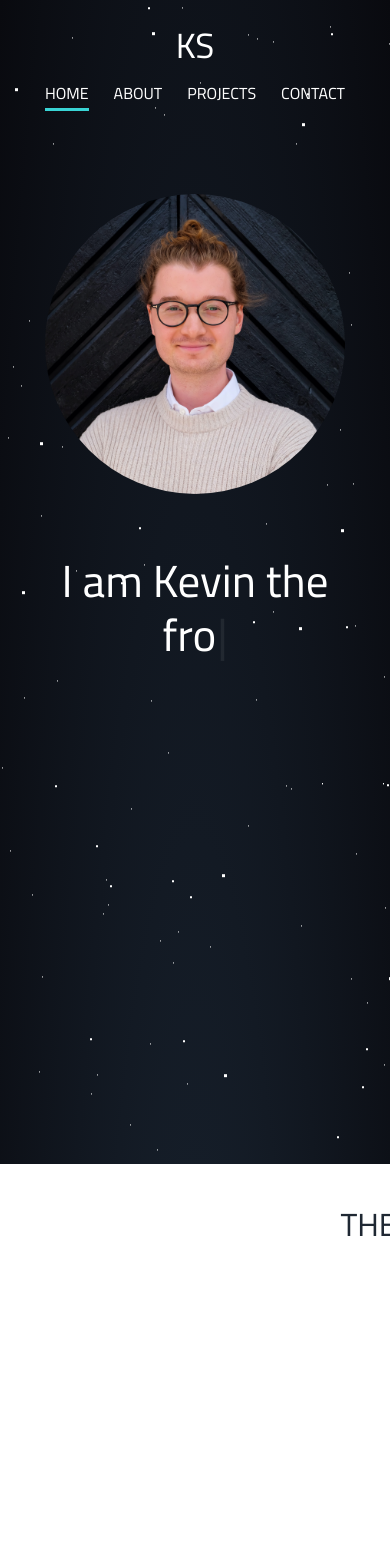
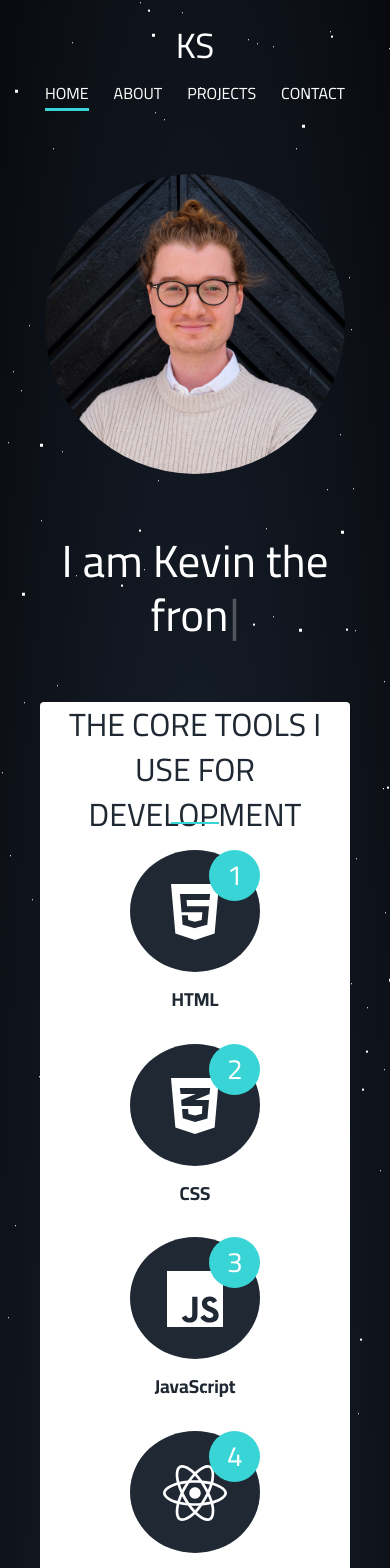
Before and after one commit to kevinsvanback/portfolio-website, a React (Create React App) app: page / in a window 390 px wide. Shown: the top 1568 px of the page. Built offline with nearby package versions, Linux system fonts and the light colour scheme.

Commit message:
style updates

```diff
--- a/src/components/Footer.module.css
+++ b/src/components/Footer.module.css
@@ -5,7 +5,7 @@
   /* margin-top: -104px; */
   /* clear: both; */
   margin-top: auto;
-  padding-top: 60px;
+  padding-top: 40px;
 }
 
 .container {
--- a/src/components/Header.module.css
+++ b/src/components/Header.module.css
@@ -1,10 +1,10 @@
 .header {
   /* Header: 40 + 72 = 112px, Footer: 52 + 60 = 112px */
-  padding-bottom: 72px;
+  padding-bottom: 52px;
 }
 
 .container {
-  display: block;
+  /* display: block; */
   max-width: 1280px;
   /* padding: 0 24px; */
   margin: auto;
--- a/src/pages/HomePage.js
+++ b/src/pages/HomePage.js
@@ -9,6 +9,7 @@ import styles from './HomePage.module.css';
 const HomePage = () => {
   return (
     <div className={styles.homePage}>
+
       <div className={styles.profileContainer}>
         <img className={styles.profileImg} src={profileImg} alt=':)' />
       </div>
@@ -62,6 +63,7 @@ const HomePage = () => {
           </div>
         </div>
       </section>
+
     </div>
   );
 };
--- a/src/pages/HomePage.module.css
+++ b/src/pages/HomePage.module.css
@@ -1,12 +1,12 @@
 .homePage {
   display: flex;
   flex-direction: column;
+  /* justify-content: center;
+  align-items: center; */
+  margin: 0 auto;
   gap: 60px;
   color: #fff;
-}
-
-.homePage::before {
-  gap: 60px;
+  width: 1280px;
 }
 
 .typewriterSection {
@@ -17,7 +17,7 @@
   align-items: center;
   text-align: center;
   /* height: 650px; */
-  max-width: 1280px;
+  /* max-width: 1280px; */
   margin: auto;
 }
 
@@ -43,11 +43,13 @@
 }
 
 .developmentSection {
+  display: flex;
+  flex-direction: column;
   background-color: #fff;
-  display: block;
-  width: 1280px;
-  margin: auto;
+  width: 100%;
+  margin: 0 auto;
   overflow: hidden;
+  border-radius: 4px;
 }
 
 .developmentHeading {
@@ -130,6 +132,20 @@
   background: #1f2833;
 }
 
+@media (max-width: 1360px) {
+  .homePage{
+    width: 100vw;
+  }
+
+  .developmentSection {
+    /* box-sizing: border-box; */
+    width: auto;
+    margin-left: 40px;
+    margin-right: 40px;
+
+  }
+}
+
 @media (max-width: 640px) {
   .processContainer {
     flex-direction: column;
@@ -142,9 +158,9 @@
 }
 
 @media (max-width: 600px) {
-  .typewriterSection {
+  /* .typewriterSection {
     height: 550px;
-  }
+  } */
 
   .developmentHeading {
     height: 120px;
--- a/src/pages/ProjectsPage.module.css
+++ b/src/pages/ProjectsPage.module.css
@@ -8,7 +8,6 @@
   margin: 0 auto;
   /* height: 900px; */
   max-width: 1280px;
-  display: flex;
 }
 
 .projectCard {
@@ -87,6 +86,7 @@
 @media (max-width: 680px) {
   .projectCard {
     width: 400px;
+    /* width: auto; */
   }
 }
 
```
